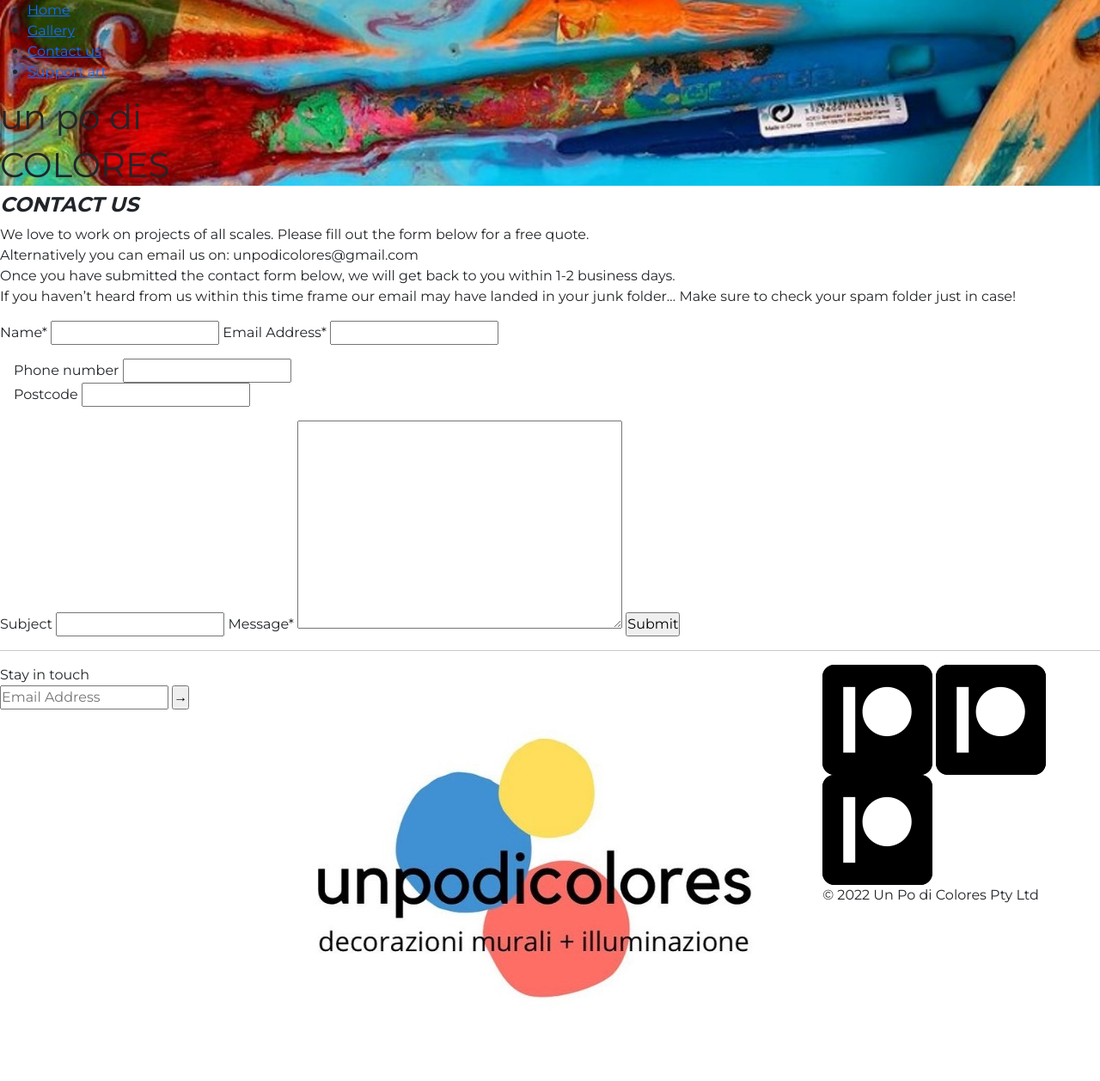
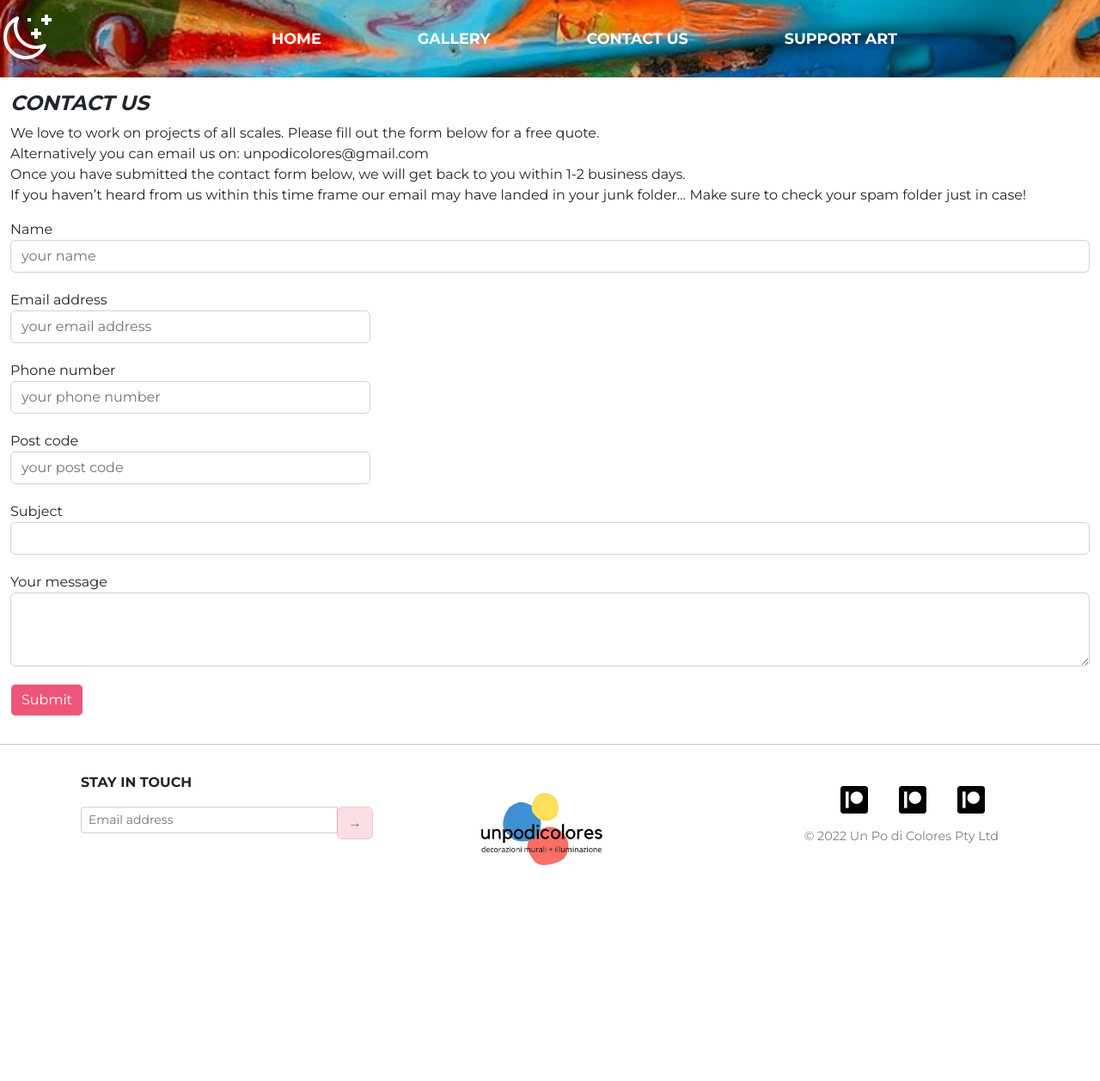
Before and after one commit to aedjob/unpodicolores, a website: page pages/contact.html in a window 1280 px wide. Shown: the whole page at 86% size. After the commit the page ends 1049 px from the top, so only its background shows below. Drawn offline with nearby package versions, Linux system fonts and the light colour scheme; files whose address does not match are found by name.

Commit message:
Redefined contact page

```diff
--- a/pages/contact.html
+++ b/pages/contact.html
@@ -21,70 +21,125 @@
 
 <body>
     <header class="header">
-        <nav class="header__navbar">
-            <ul>
-                <li><a href="index.html">Home</a></li>
-                <li><a href="gallery.html">Gallery</a></li>
-                <li><a href="contact.html">Contact us</a></li>
-                <li><a href="support.html">Support art</a></li>
+
+        <nav class="navbar navbar-expand-lg header">
+            <a class="navbar-brand" href="../index.html">
+                <img src="../resources/logo2.png" alt="">
+            </a>
+            <button class="navbar-toggler" type="button" data-bs-toggle="collapse"
+                data-bs-target="#navbarSupportedContent" aria-controls="navbarSupportedContent" aria-expanded="false"
+                aria-label="Toggle navigation">
+                <span class="navbar-toggler-icon"></span>
+            </button>
+
+            <div class="collapse navbar-collapse" id="navbarSupportedContent">
+                <ul class="navbar-nav mr-auto">
+                    <li class="nav-item">
+                        <a class="nav-link" href="../index.html">HOME</a>
+                    </li>
+                    <li class="nav-item">
+                        <a class="nav-link" href="./gallery.html">GALLERY</a>
+                    </li>
+                    <li class="nav-item">
+                        <a class="nav-link" href="./contact.html">CONTACT US</a>
+                    </li>
+                    <li class="nav-item">
+                        <a class="nav-link" href="./support.html">SUPPORT ART</a>
+                    </li>
                 </ul>
+            </div>
         </nav>
-        <h1>un po di</h1>
-        <h1>COLORES</h1>
+
     </header>
 
+    <main>
+
+        <section class="support__main container-fluid">
+            <div class="row">
+                <div class="col-lg-12 col-md-12 col-sm-12">
                     <h2>Contact us</h2>
                     <p class="contact__text">We love to work on projects of all scales. Please fill out the form below for a free quote.
                         <br>
                         Alternatively you can email us on: unpodicolores@gmail.com
                         <br>
-        Once you have submitted the contact form below, we will get back to you within 1-2
-        business days.
+                        Once you have submitted the contact form below, we will get back to you within 1-2 business days.
                         <br>
-        If you haven’t heard from us within this time frame our email may have landed in your junk
-        folder… Make sure to check your spam folder just in case!
+                        If you haven’t heard from us within this time frame our email may have landed in your junk folder… Make sure to check your spam folder just in case!
                     </p>
+                </div>
+            </div>
 
-    <div class="contact__form">
-        <label for="name">Name*</label>
-        <input type="text" name="name" id="name" placeholder="" required>
-        <label for="email">Email Address*</label>
-        <input type="email" name="email" id="email" placeholder="" required>
-        <section id="contact__num">
-            <div id="contact__phone">
-                <label for="phone">Phone number</label>
-                <input type="number" name="phone" id="phone" placeholder="">
+
+            <form>
+                <div class="form-group">
+                    <label for="InputName1">Name</label>
+                    <input type="name" class="form-control" id="InputName1" placeholder="your name">
                 </div>
-            <div id="contact__postcode">
-                <label for="postcode">Postcode</label>
-                <input type="number" name="postcode" id="postcode" placeholder="">
+
+                <div class="form-row">
+                    <div class="form-group col-md-4">
+                        <label for="InputEmail1">Email address</label>
+                        <input type="email" class="form-control" id="InputEmail1" aria-describedby="emailHelp" placeholder="your email address">
                     </div>
+                    <div class="form-group col-md-4">
+                        <label for="InputPhone1">Phone number</label>
+                        <input type="number" class="form-control" id="InputPhone1" placeholder="your phone number">
+                    </div>
+                    <div class="form-group col-md-4">
+                        <label for="InputPostCode1">Post code</label>
+                        <input type="number" class="form-control" id="InputPostCode1" placeholder="your post code">
+                    </div>
+                </div>
+
+                <div class="form-group">
+                    <label for="InputSubject1">Subject</label>
+                    <input type="text" class="form-control" id="InputSubject1" placeholder="">
+                </div>
+
+                <div class="form-group">
+                    <label for="FormControlTextarea1">Your message</label>
+                    <textarea class="form-control" id="FormControlTextarea1" rows="3"></textarea>
+                </div>
+
+                <button type="submit" class="btn btn__support">Submit</button>
+            </form>
+
         </section>
-        <label for="subject">Subject</label>
-        <input type="text" name="subject" id="subject" placeholder="">
 
-        <label for="message">Message*</label>
-        <textarea name="message" id="message" cols="40" rows="10" maxlength="10" required></textarea>
+    </main>
 
-        <input type="submit" value="Submit" id="contact__submit">
-    </div>
 
     <hr>
     <footer class="footer">
-        <div class="footer__left">
-            <label for="email">Stay in touch</label>
-            <input type="email" id="footer__email" name="email" placeholder="Email Address" required>
-            <input type="submit" id="footer__submit" value="→">
+        <hr>
+        <section class="footer container">
+            <div class="row container-fluid">
+                <div class="footer__contact col-lg-4 col-md-12 col-sm-12">
+                    <p>Stay in touch</p>
+                    <div class="input-group input-group-sm mb-3">
+                        <input type="email" class="form-control" placeholder="Email address"
+                            aria-label="Recipient's username" aria-describedby="basic-addon2">
+                        <div class="input-group-append">
+                            <button class="btn btn-outline-secondary footer__contact-btn" type="button">→</button>
                         </div>
-        <img src="/img/logo.jpg" alt="">
-        <div class="footer__right">
-            <div id="footer__icons">
-                <img src="/img/patreon.png" alt="">
-                <img src="/img/patreon.png" alt="">
-                <img src="/img/patreon.png" alt="">
                     </div>
+                </div>
+                <div class="footer__logo col-lg-4 col-md-6 col-sm-12">
+                    <img src="../resources/img/logo.jpg" alt="">
+                </div>
+                <div class="footer__social col-lg-4 col-md-6 col-sm-12">
+                    <div class="footer__social-icons">
+                        <img src="../resources/img/patreon.png" alt="">
+                        <img src="../resources/img/patreon.png" alt="">
+                        <img src="../resources/img/patreon.png" alt="">
+                    </div>
+                    <div class="footer__social-trademark">
                         <p>© 2022 Un Po di Colores Pty Ltd</p>
                     </div>
+                </div>
+            </div>
+        </section>
     </footer>
 </body>
+
 </html>
--- a/scss/components/_button.scss
+++ b/scss/components/_button.scss
@@ -9,3 +9,11 @@
         background-color: $color-accent;
     }
 }
+
+.form-control {
+    margin-bottom: 20px;
+    &:focus {
+        border-color: $color-primary;
+        box-shadow: inset 0 1px 1px rgba(0, 0, 0, 0.075), 0 0 8px $color-primary;
+      }
+}
--- a/scss/views/_contact.scss
+++ b/scss/views/_contact.scss
@@ -0,0 +1,7 @@
+.form-control {
+    margin-bottom: 20px;
+    &:focus {
+        border-color: $color-primary;
+        box-shadow: inset 0 1px 1px rgba(0, 0, 0, 0.075), 0 0 8px $color-primary;
+      }
+}
```
Also changed, not shown: pages/support.html (+1 -1 lines), css/styles.css. Lines whose indentation alone changed are shown as unchanged.
